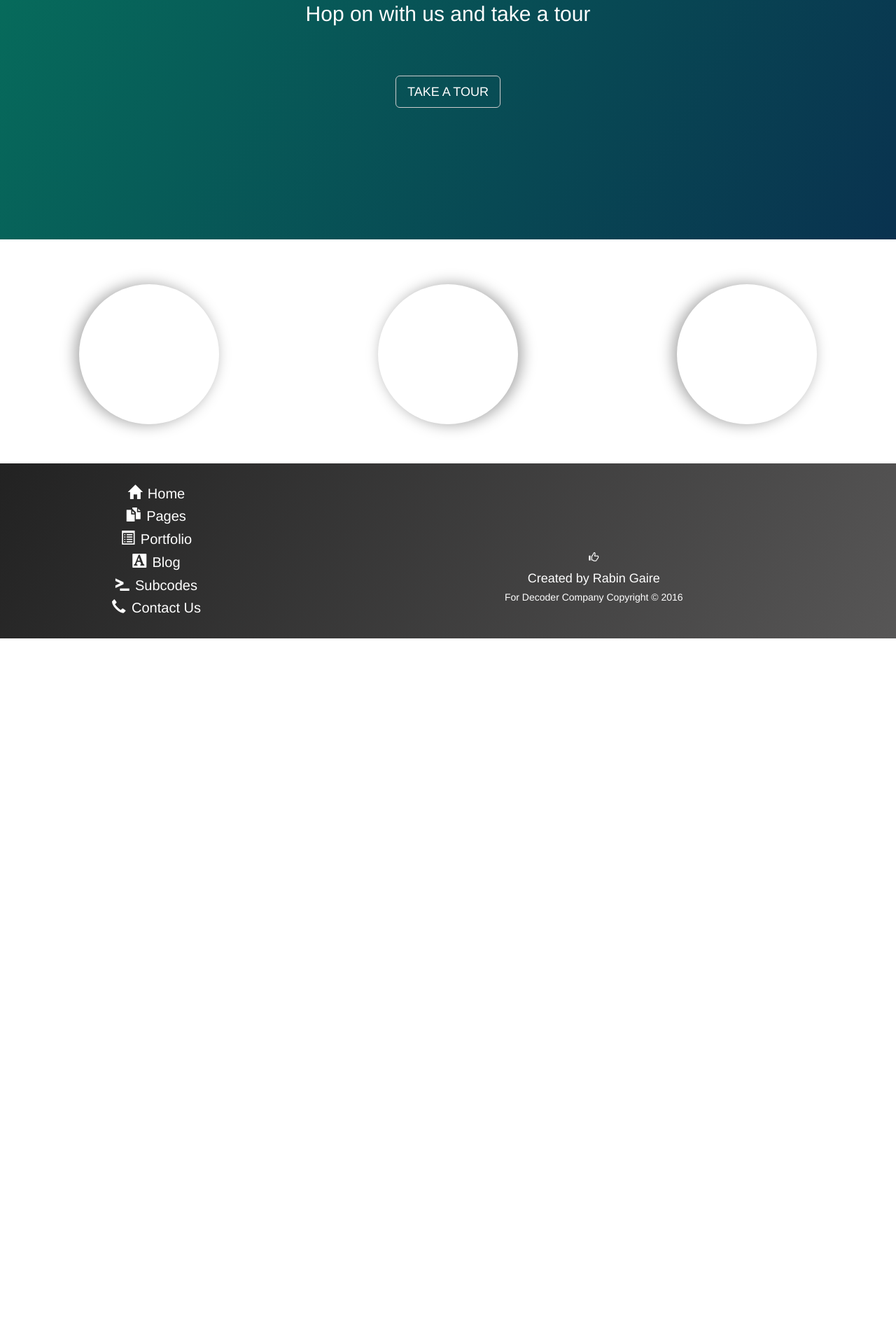
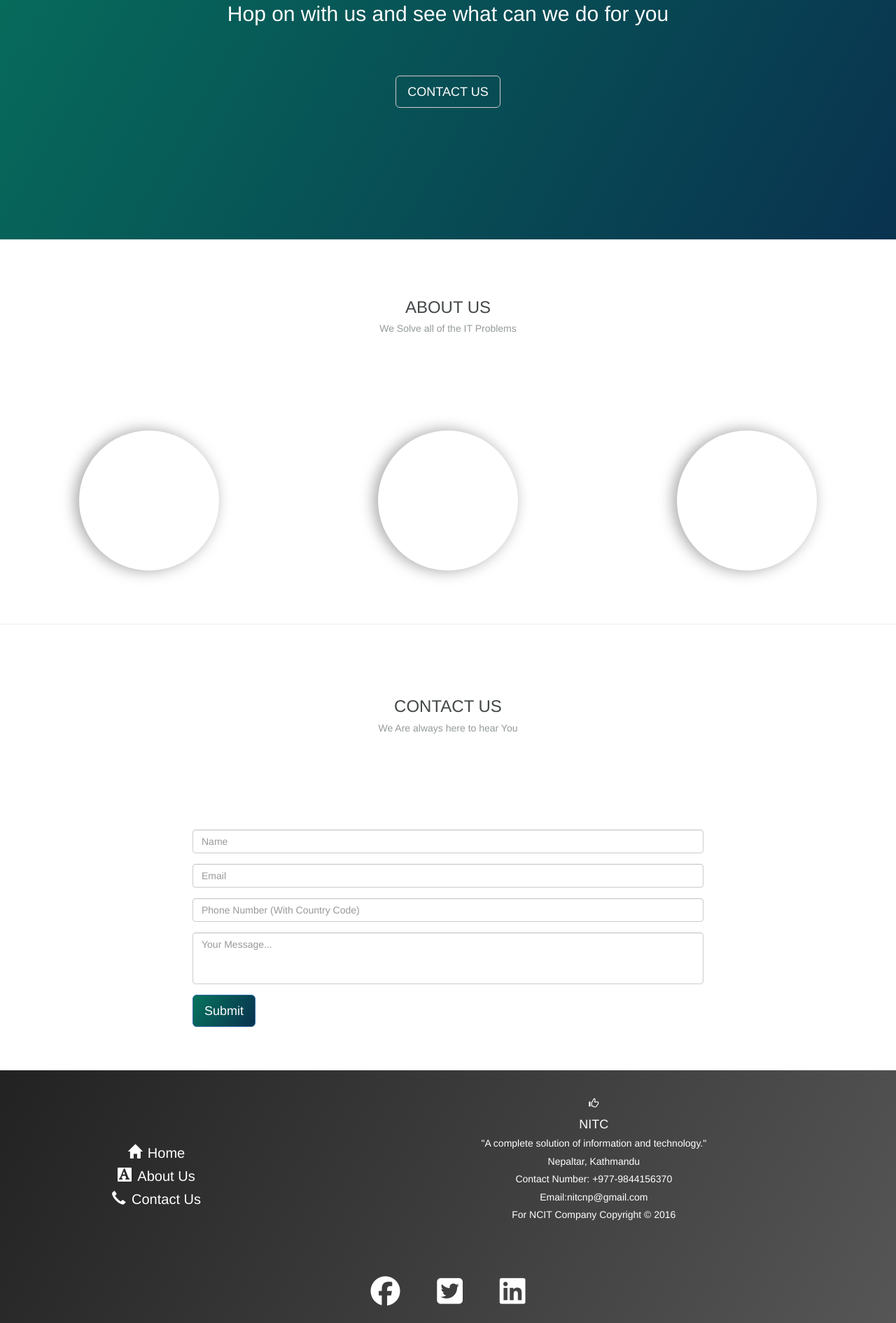
Before and after one commit to rabingaire/our-project, a plain HTML site: page index.html in a window 1280 px wide. Shown: the part 383-2273 px from the top of the page at 70% size. Before the commit the page ends 1295 px from the top, so only its background shows below. Drawn offline with nearby package versions, Linux system fonts and the light colour scheme.

Commit message:
Updated Website

```diff
--- a/css/style.css
+++ b/css/style.css
@@ -5,9 +5,30 @@ body {
 a {
 	color:#FFFFFF;
 }
+
+.dropdown-menu {
+	background-image:linear-gradient(120deg,#06735D,#09324F);
+	border-radius: 0px;
+	text-align: center;
+}
+.navbar-default .navbar-nav .open .dropdown-menu>li>a {
+	color: #FFFFFF;
+}
+.navbar-default .navbar-nav .open .dropdown-menu>li>a:hover {
+	color: #FFFFFF;
+}
+.dropdown-menu li a:hover {
+	background-color: #6E7475;
+}
 /*Just overwritting bootstrap css*/
+
+.navbar-default .navbar-nav>.open>a, .navbar-default .navbar-nav>.open>a:focus, .navbar-default .navbar-nav>.open>a:hover {
+	color: #FFFFFF;
+	background-color: transparent;
+}
 .is-navbar {
-	background-image:linear-gradient(120deg,#4A7DE3,#0ED4F4);
+	/*background-image:linear-gradient(120deg,#4A7DE3,#0ED4F4);*/
+	background-image:linear-gradient(120deg,#06735D,#09324F);
 	border-radius:0px;
 }
 .navbar {
@@ -60,25 +81,19 @@ h1 {
 	box-shadow:-5px 0px 20px 1px #aaaaaa;
 	border-radius:50%;
 }
-.is-circ-nav:hover,.is-circ-nav-md:hover{
+
+.is-circ-nav:hover{
 	height:205px;
 	width:205px;
 }
-.is-circ-nav-md {
-	height:200px;
-	width:200px;
-	margin:0 auto;
-	/*box-shadow: -10px 0px 10px 1px #aaaaaa;*/
-	box-shadow:5px 0px 20px 1px #aaaaaa;
-	border-radius:50%;
-}
+
 /*footer starts*/
 .is-footer {
 	background-image:linear-gradient(120deg,#222222,#575656);
 }
 .is-footer-nav, .is-footer-joinus{
-	height:250px;
-	padding:2% 0 0 0;
+	height:270px;
+	padding:8% 0 0 0;
 }
 .is-footer-nav ul li a span {
 	padding:0 2% 0 0;
@@ -90,11 +105,32 @@ h1 {
 }
 
 .is-footer-joinus {
-	padding:10% 0 0 0;
+	padding:3% 0 0 0;
 }
 
+.is-message-box {
+	padding:5% 0;
+}
 
+.is_contact_header,.is_about_header
+{
+	/*background-image:linear-gradient(120deg,#06735D,#09324F);*/
+	padding:5% 0;
+	color:#424647;
+}
+.is_contact_header h5 ,.is_about_header h5{
+	color:#949A9C;
+}
+textarea {
+    resize: none;
+}
 
+.message-sending {
+	background-image:linear-gradient(120deg,#06735D,#09324F);
+}
+i {
+	padding:2% 2%;
+}
 
 
 
@@ -108,6 +144,5 @@ h1 {
 }
 
 .navbar.scrolled {
-	height:60px;
 	background-image:linear-gradient(120deg,#5C76F0,#09767B);
 }
--- a/index.html
+++ b/index.html
@@ -3,14 +3,15 @@
 <head>
 	<meta charset="utf-8">
     <meta name="viewport" content="width=device-width, initial-scale=1">
-	<meta name="description" content="--our website detail--">
+	<meta name="description" content="A complete solution of information and technology.">
 	<meta name="author" content="Rabin Gaire">
-	<meta property="og:title" content="--our website name--" />
-	<meta property="og:url" content="--our domain name with http://" />
+	<meta property="og:title" content="NITCNP" />
+	<meta property="og:url" content="http://nitcnp.com" />
 	<meta property="og:image" content="--picture or link of our logo--" />
 	<title>It Project</title>
 	<link rel="stylesheet" type="text/css" href="css/bootstrap.min.css">
 	<link rel="stylesheet" type="text/css" href="css/style.css">
+    <script src="https://use.fontawesome.com/86c49aa805.js"></script>
 </head>
 <body>
 <!--navbar starts-->
@@ -22,17 +23,22 @@
                 <span class="icon-bar"></span>
                 <span class="icon-bar"></span>
             </button>
-            <a href="index.html" class="navbar-brand">Our Logo</a>
+            <a href="index.html" class="navbar-brand">NCIT</a>
         </div>
         <!--part that will collapse after reaching certain breakpoint-->
         <div class="collapse navbar-collapse" id="my-menu">
         	<ul class="nav navbar-nav text-center navbar-right is-element">
             	<li><a href="index.html">Home</a></li>
-                <li><a href="index.html">Pages</a></li>
-                <li><a href="index.html">Portfolio</a></li>
-                <li><a href="index.html">Blog</a></li>
-                <li><a href="index.html">Subcodes</a></li>
-                <li><a href="index.html">Contact Us</a></li>
+                <li><a href="#go_to_aboutus">About Us</a></li>
+                <li><a href="#go_to_contactus">Contact Us</a></li>
+                <li class="dropdown">
+                    <a class="dropdown-toggle" data-toggle="dropdown" href="#">NITC Jobs
+                    <span class="caret"></span></a>
+                    <ul class="dropdown-menu">
+                        <li><a href="#">Vendor</a></li>
+                        <li><a href="#">Vacancy</a></li>
+                    </ul>
+                </li>
             </ul>
         </div>
     </div>
@@ -44,11 +50,11 @@
 	<div class="row">
     	<div class="col-xs-12 is-banner">
         	<div class="is-message">
-            	<h1 class="text-center">Want to Pursue your career in IT??</h1>
-                <h1 class="text-center">Hop on with us and take a tour</h1>
+                <h1 class="text-center">Need a complete IT solution for your Company</h1>
+                <h1 class="text-center">Hop on with us and see what can we do for you</h1>
                 <div class="col-xs-12 text-center is-btn">
-                	<a href="#" class="btn btn-default btn-lg">TAKE A TOUR</a>
-            	</div>
+                    <a href="#" class="btn btn-default btn-lg">CONTACT US</a>
+                </div>
             </div>
         </div>
     </div>
@@ -56,7 +62,15 @@
 <!--banner ends-->
 
 <!--circular nav starts-->
-
+<a id="go_to_aboutus"></a>
+<div class="container-fluid">
+    <div class="row">
+        <div class="col-xs-12 text-center is_about_header">
+            <h3>ABOUT US</h3>
+            <h5>We Solve all of the IT Problems</h5>
+        </div>
+    </div>
+</div>
 <div class="container-fluid">
 	<div class="row">
 		<div class="col-sm-4">
@@ -65,7 +79,7 @@
             </div>
         </div>
         <div class="col-sm-4">
-        	<div class="is-circ-nav-md">
+        	<div class="is-circ-nav">
 
             </div>
         </div>
@@ -79,22 +93,69 @@
 
 <!--circular nav ends-->
 
+<!--contact us form -->
+<a id="go_to_contactus"></a>
+<div class="container-fluid">
+    <div class="row">
+        <hr>
+        <div class="col-xs-12 text-center is_contact_header">
+            <h3>CONTACT US</h3>
+            <h5>We Are always here to hear You</h5>
+        </div>
+        <div class="col-xs-12">
+            <div class="row is-message-box">
+                <div class="container">
+                    <div class="col-xs-2">
+                    </div>
+                    <div class="col-xs-8">
+                        <form>
+                            <div class="form-group">
+                                <input type="text" class="form-control" id="name" placeholder="Name">
+                            </div>
+                            <div class="form-group">
+                                <input type="email" class="form-control" id="email" placeholder="Email">
+                            </div>
+                            <div class="form-group">
+                                <input type="text" class="form-control" id="phonenumber" placeholder="Phone Number (With Country Code)">
+                            </div>
+                            <div class="form-group">
+                                <textarea class="form-control" id="textarea" rows="3" placeholder="Your Message..."></textarea>
+                            </div>
+                            <button type="submit" class="btn btn-primary btn-lg message-sending">Submit</button>
+                        </form>
+                    </div>
+                    <div class="col-xs-2">
+                    </div>
+                </div>
+            </div>
+        </div>
+    </div>
+</div>
+<!--contact us form ends-->
+
+
 <!--footer starts-->
 <div class="container-fluid is-footer">
 	<div class="col-md-4 is-footer-nav text-center">
     	<ul class="list-unstyled list">
-        	<li><a href="index.html"><span class="glyphicon glyphicon-home"></span>Home</a></li>
-            <li><a href="index.html"><span class="glyphicon glyphicon-duplicate"></span>Pages</a></li>
-            <li><a href="index.html"><span class="glyphicon glyphicon-list-alt"></span>Portfolio</a></li>
-            <li><a href="index.html"><span class="glyphicon glyphicon-text-background"></span>Blog</a></li>
-            <li><a href="index.html"><span class="glyphicon glyphicon-console"></span>Subcodes</a></li>
-            <li><a href="index.html"><span class="glyphicon glyphicon-earphone"></span>Contact Us</a></li>
+            <li><a href="index.html"><span class="glyphicon glyphicon-home"></span>Home</a></li>
+            <li><a href="#go_to_aboutus"><span class="glyphicon glyphicon-text-background"></span>About Us</a></li>
+            <li><a href="#go_to_contactus"><span class="glyphicon glyphicon-earphone"></span>Contact Us</a></li>
         </ul>
     </div>
     <div class="col-md-8 is-footer-joinus text-center">
     	<span class="glyphicon glyphicon-thumbs-up"></span>
-    	<h4>Created by Rabin Gaire</h4>
-        <h5>For Decoder Company Copyright &copy; 2016</h5>
+        <h4>NITC</h4>
+        <h5>"A complete solution of information and technology."</h5>
+        <h5>Nepaltar, Kathmandu</h5>
+        <h5>Contact Number: +977-9844156370</h5>
+        <h5>Email:nitcnp@gmail.com</h5>
+        <h5>For NCIT Company Copyright &copy; 2016</h5>
+    </div>
+    <div class="col-md-12 text-center">
+        <a href="#"><i class="fa fa-facebook-official fa-3x" aria-hidden="true"></i></a>
+        <a href="#"><i class="fa fa-twitter-square fa-3x" aria-hidden="true"></i></a>
+        <a href="#"><i class="fa fa-linkedin-square fa-3x" aria-hidden="true"></i></a>
     </div>
 </div>
 <!--footer ends-->
```
